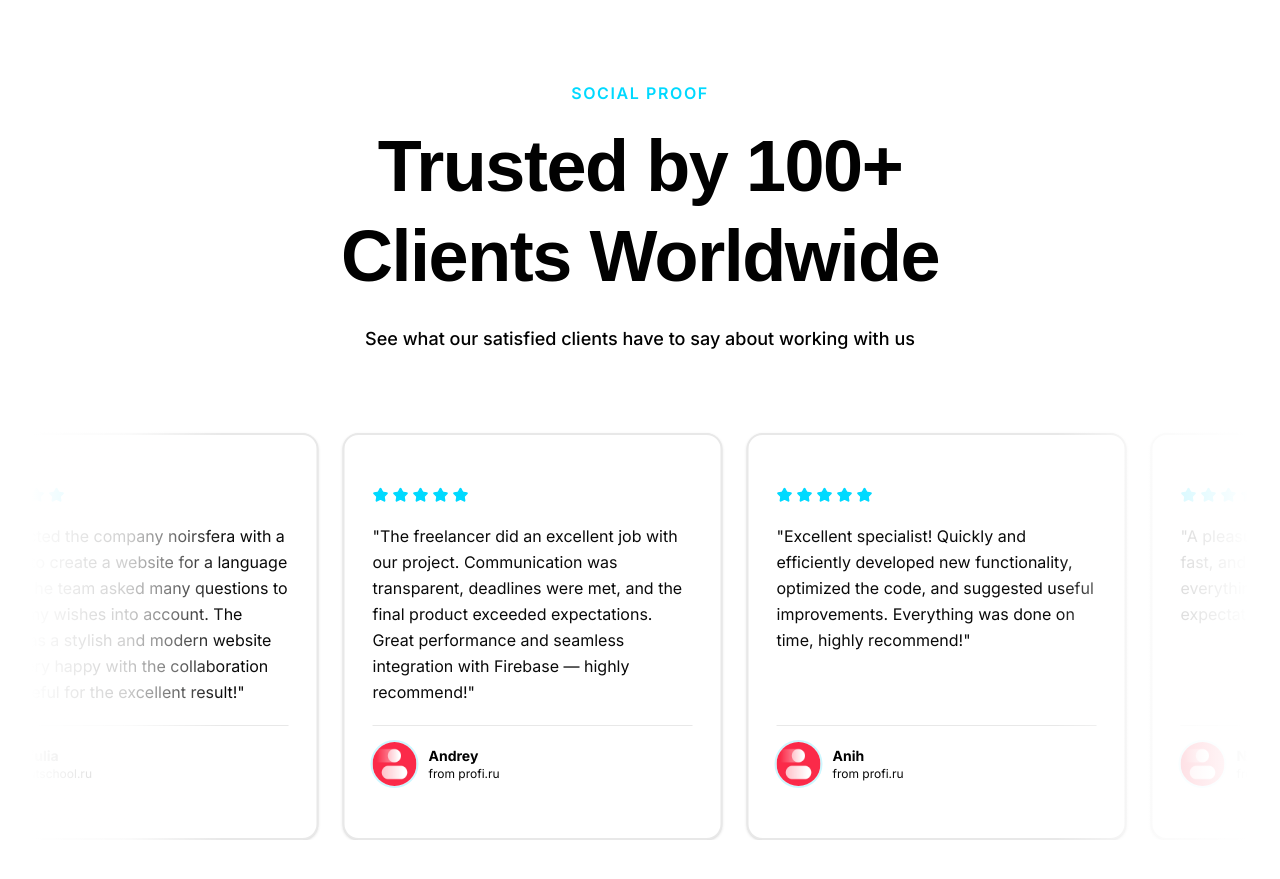
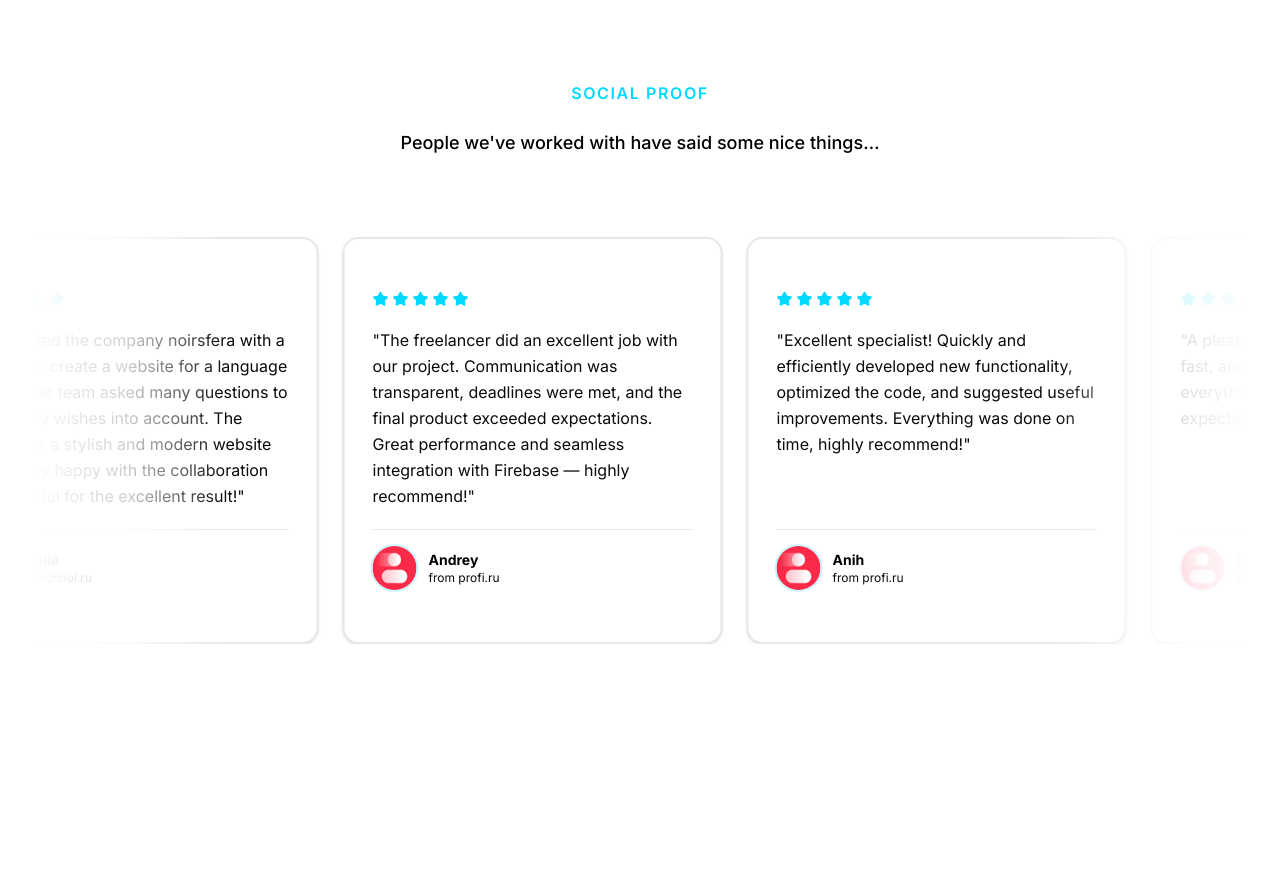
Before and after one commit to FlatBushZombies/noirsfera-agency, a Next.js app: page / in a window 1280 px wide. Shown: the part 5220-6099 px from the top of the page. Built offline with nearby package versions, Linux system fonts and the light colour scheme.

Commit message:
testimonials text update

```diff
--- a/components/testimonials.tsx
+++ b/components/testimonials.tsx
@@ -67,10 +67,9 @@ export function Testimonials() {
         >
           <p className="text-sm md:text-base font-semibold text-primary uppercase tracking-widest mb-4">Social Proof</p>
           <h2 className="text-5xl md:text-6xl lg:text-7xl font-black text-foreground text-balance font-display leading-tight">
-            Trusted by 100+ Clients Worldwide
           </h2>
           <p className="text-lg text-text-secondary font-medium mt-6">
-            See what our satisfied clients have to say about working with us
+            People we've worked with have said some nice things…
           </p>
         </motion.div>
 
```
